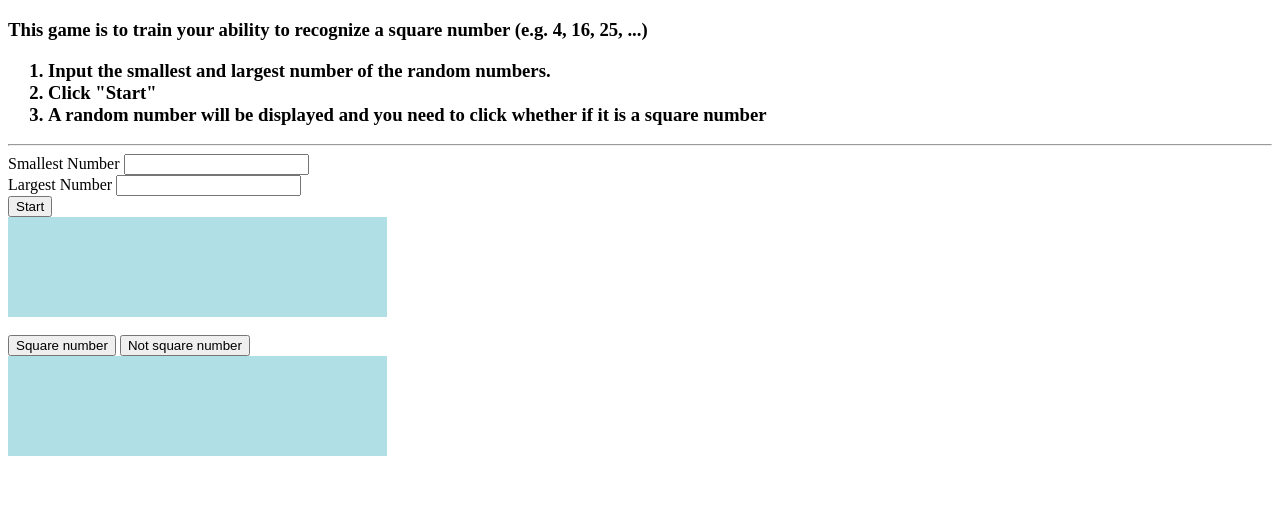
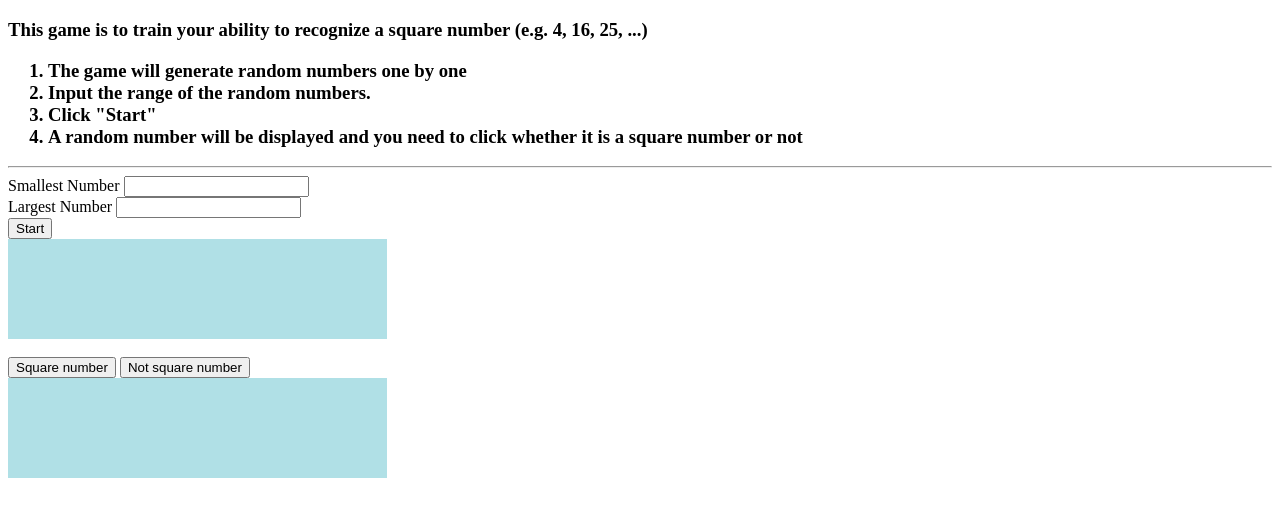
Before and after one commit to PhysicsMann/mathgame, a plain HTML site: page index.html in a window 1280 px wide. Shown: the part 61-578 px from the top of the page. Drawn offline with Linux system fonts and the light colour scheme.

Commit message:
Update index.html

```diff
--- a/index.html
+++ b/index.html
@@ -10,9 +10,10 @@
     <h3>
         This game is to train your ability to recognize a square number (e.g. 4, 16, 25, ...)
         <ol>
-          <li>Input the smallest and largest number of the random numbers.</li>
+          <li>The game will generate random numbers one by one</li>
+          <li>Input the range of the random numbers.</li>
           <li>Click "Start"</li>
-          <li>A random number will be displayed and you need to click whether if it is a square number</li>
+          <li>A random number will be displayed and you need to click whether it is a square number or not</li>
         </ol>
 
     </h3>
```
